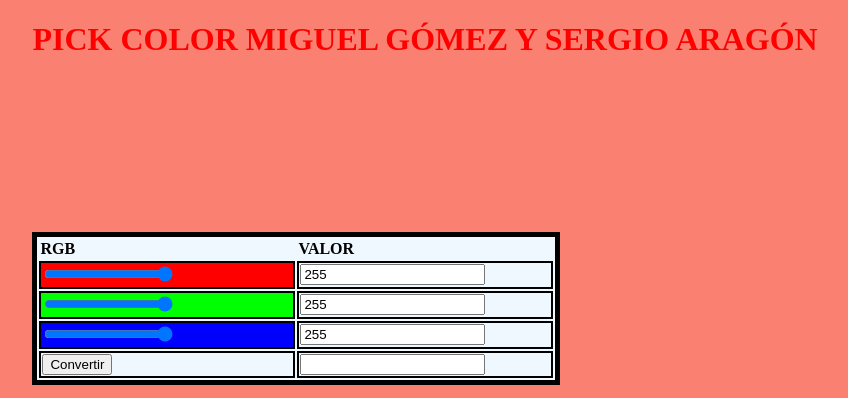
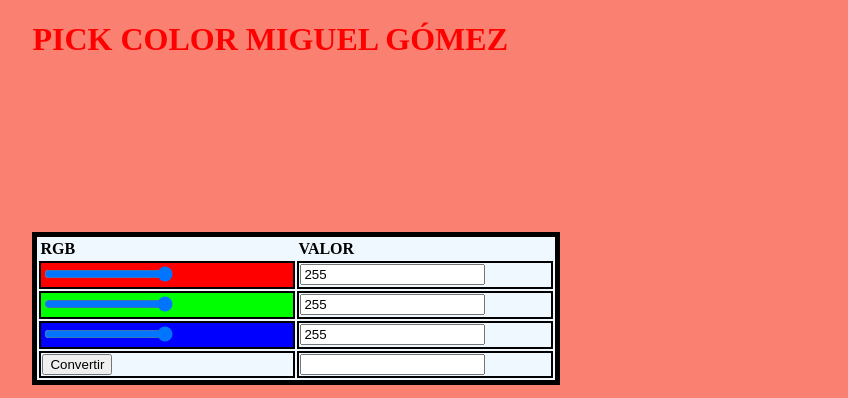
Before and after one commit to migueel97/color-picker, a plain HTML site: page index.html in a window 1280 px wide. Shown: the whole page, without its empty margins (334-1182 px from the left). Drawn offline with Linux system fonts and the light colour scheme.

Commit message:
Add files via upload

```diff
--- a/index.html
+++ b/index.html
@@ -5,7 +5,7 @@
     <link rel="stylesheet" type="text/css" href="css/mystyle.css">
 </head>
 <body>
-    <h1>PICK COLOR MIGUEL GÓMEZ Y SERGIO ARAGÓN</h1>
+    <h1>PICK COLOR MIGUEL GÓMEZ</h1>
     <p>
     <table>
         <th>RGB</th><th>VALOR</th>
```
